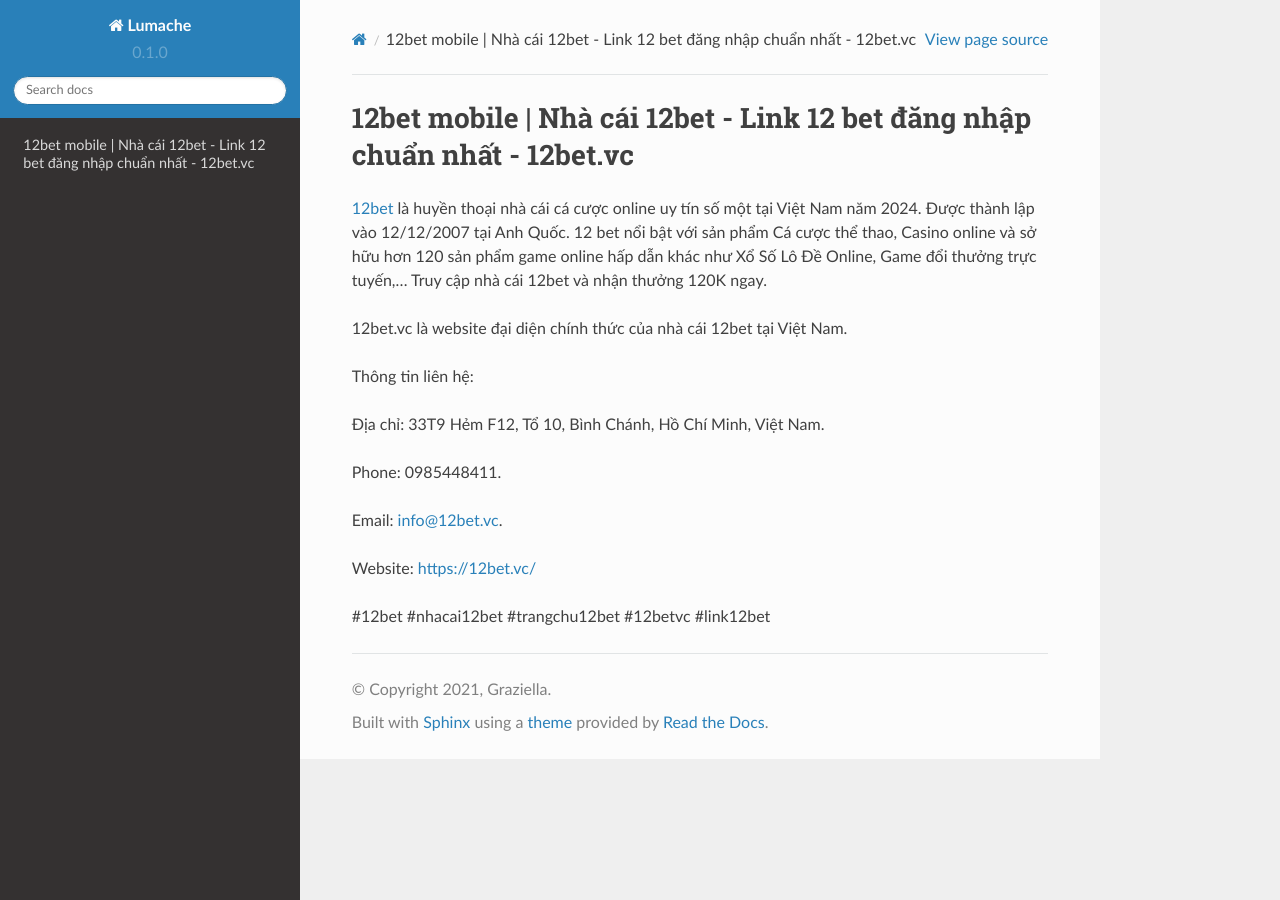
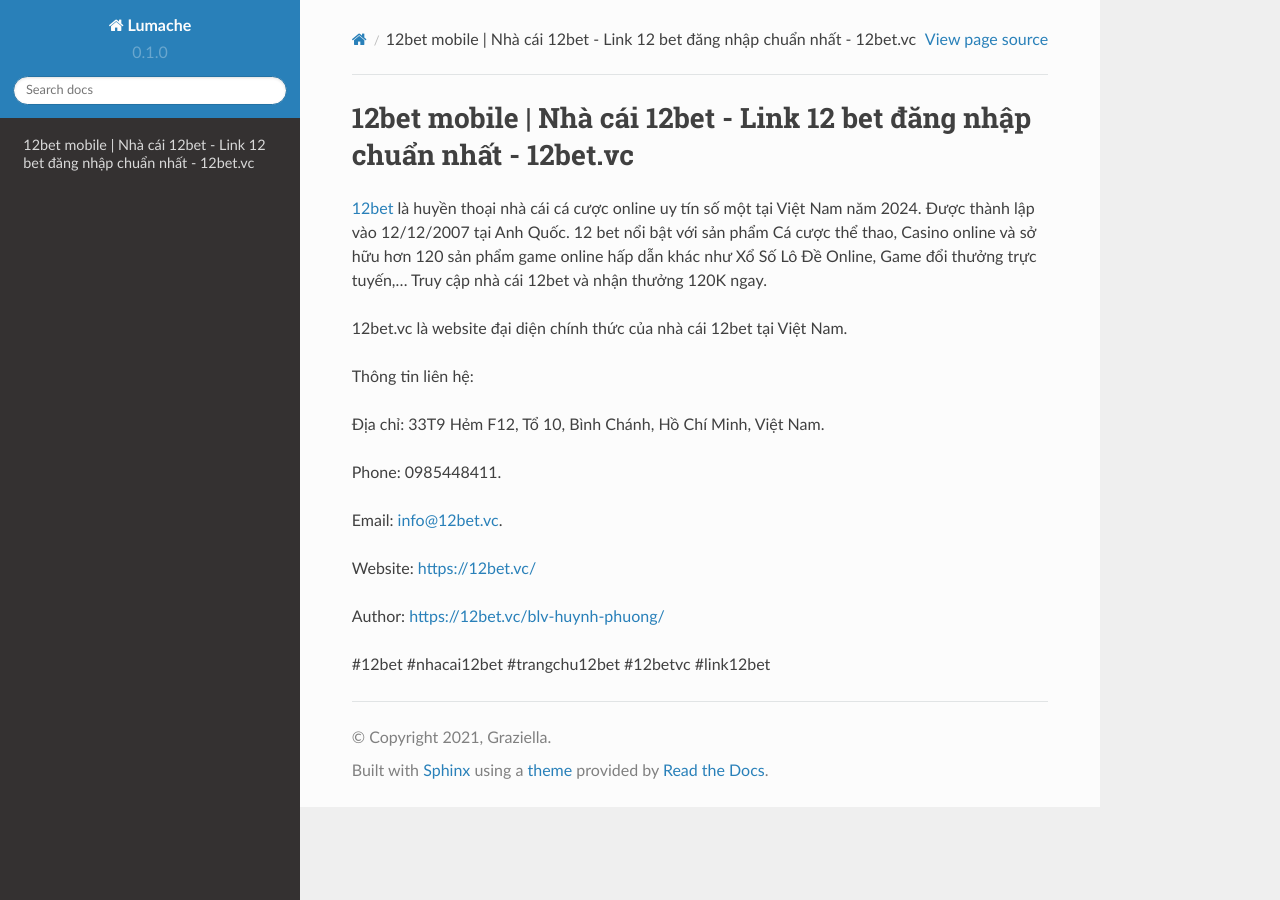
Before and after one commit to phamduyhong/12betvc, a Sphinx documentation site: the page built from docs/source/index.rst, in a window 1280 px wide. Built offline with Sphinx 7.4.7 and the Read the Docs theme 2.0.0, drawn with Linux system fonts in a browser that asks for light colours; part of the change alters nothing that is shown.

Commit message:
Update index.rst

```diff
--- a/docs/source/index.rst
+++ b/docs/source/index.rst
@@ -15,4 +15,6 @@ Email: info@12bet.vc.
 
 Website: https://12bet.vc/
 
+Author: https://12bet.vc/blv-huynh-phuong/
+
 #12bet #nhacai12bet #trangchu12bet #12betvc #link12bet
```
